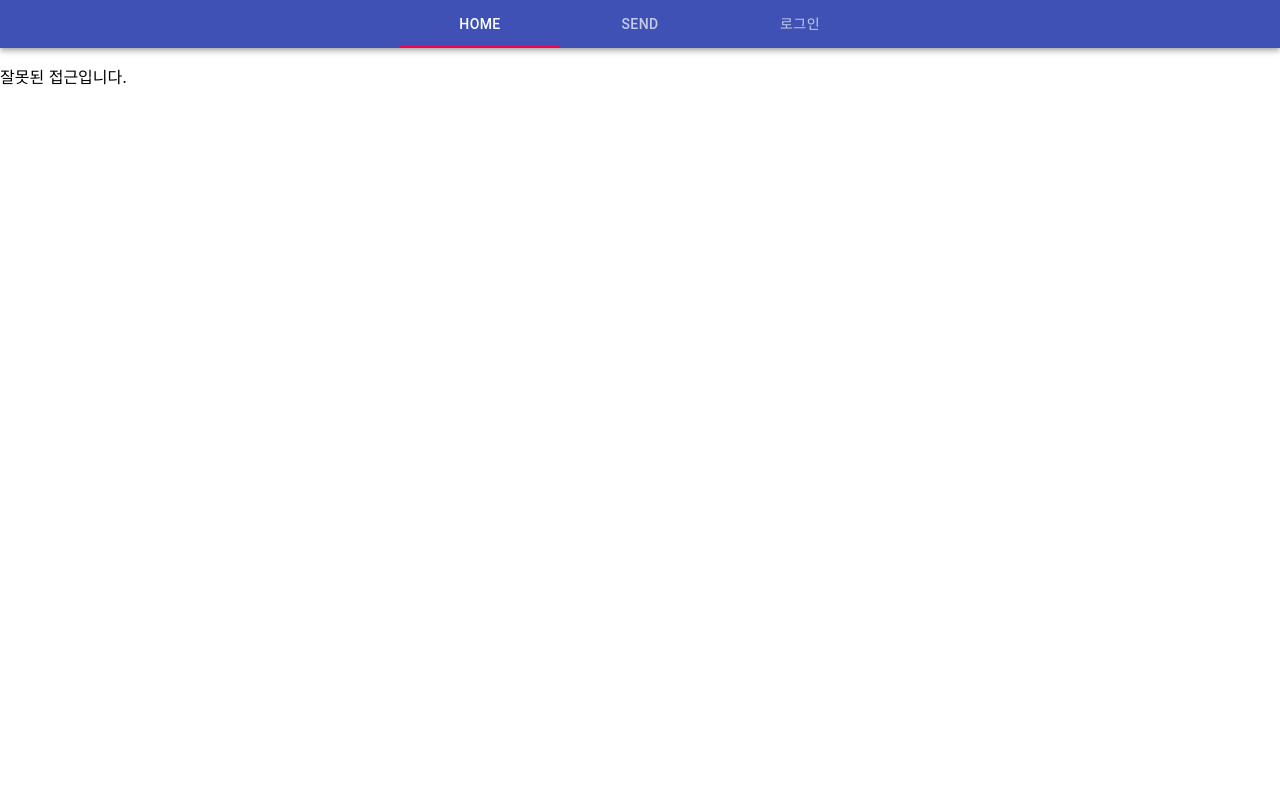
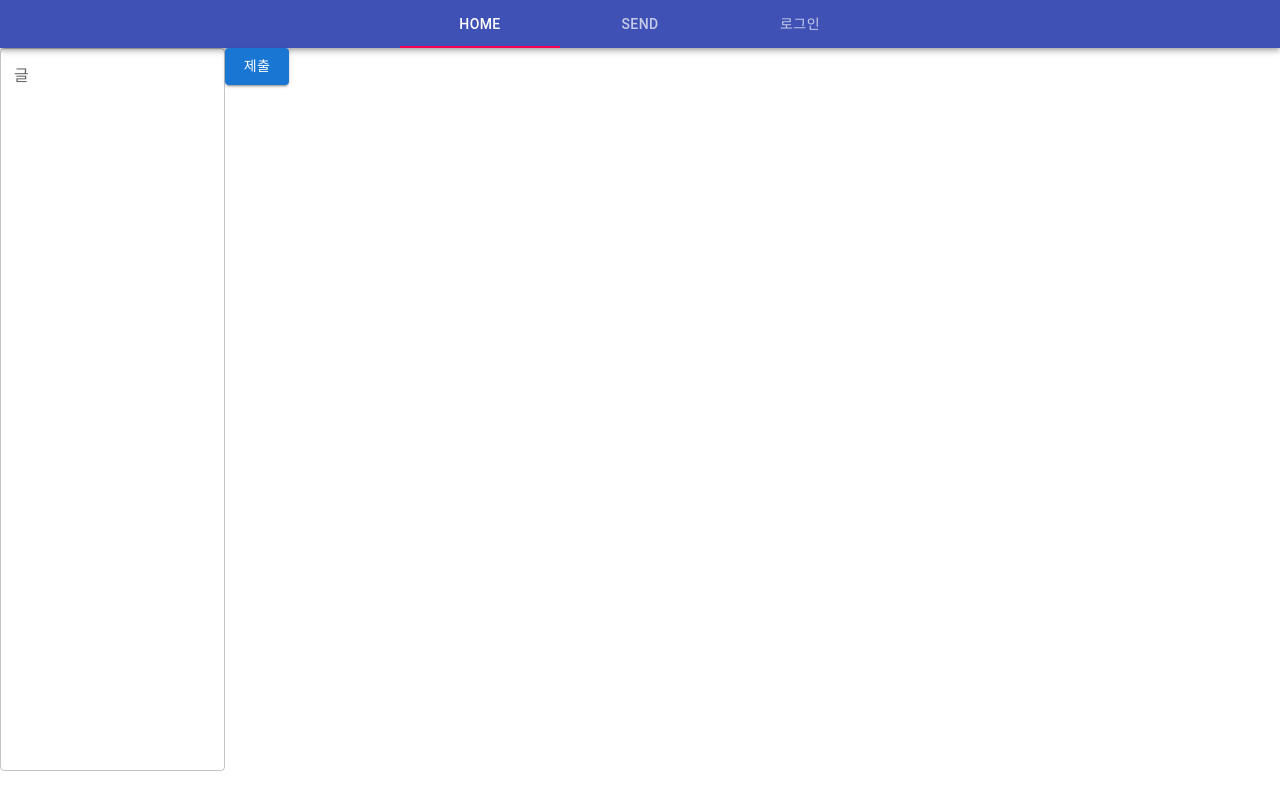
Before and after one commit to ps-world2/frontend, a React (Create React App) app: page /post in a window 1280 px wide. Built offline with nearby package versions, Linux system fonts and the light colour scheme.

Commit message:
feat : post 페이지 생성

```diff
--- a/src/App.jsx
+++ b/src/App.jsx
@@ -2,6 +2,7 @@ import React from "react";
 import Navbar from "components/navbar/Navbar";
 import { BrowserRouter, Route, Routes } from "react-router-dom";
 import Main from "pages/main/Main";
+import Post from "pages/posts/Post";
 
 function App() {
   return (
@@ -10,6 +11,7 @@ function App() {
       <Routes>
         <Route path="/" element={<Main />} />
         <Route path="/network" element={<p>Network Page</p>} />
+        <Route path="/post" element={<Post />} />
         <Route path="*" element={<p>잘못된 접근입니다.</p>} />
       </Routes>
     </BrowserRouter>
--- a/src/components/problem/Problem.jsx
+++ b/src/components/problem/Problem.jsx
@@ -5,6 +5,7 @@ import CardContent from "@mui/material/CardContent";
 import Typography from "@mui/material/Typography";
 import { CardActionArea } from "@mui/material";
 import AddIcon from "@mui/icons-material/Add";
+import { Link } from "react-router-dom";
 
 export default function Problem({ info }) {
   return (
@@ -23,9 +24,11 @@ export default function Problem({ info }) {
             </Typography>
           </CardContent>
         ) : (
-          <Box textAlign="center">
-            <AddIcon sx={{ fontSize: 100 }} />
-          </Box>
+          <Link to="/post" style={{ color: "black" }}>
+            <Box textAlign="center">
+              <AddIcon sx={{ fontSize: 100 }} />
+            </Box>
+          </Link>
         )}
       </CardActionArea>
     </Card>
--- /dev/null
+++ b/src/pages/posts/Post.jsx
@@ -0,0 +1,18 @@
+import { React, useState } from "react";
+import TextField from "@mui/material/TextField";
+import Button from "@mui/material/Button";
+
+export default function Post() {
+  const [inputValue, setInputValue] = useState("");
+  const handlePost = () => {
+    console.log(inputValue);
+  };
+  return (
+    <div>
+      <TextField id="fullWidth" label="글" multiline rows={30} onChange={e => setInputValue(e.target.value)} />
+      <Button variant="contained" onClick={handlePost}>
+        제출
+      </Button>
+    </div>
+  );
+}
```
